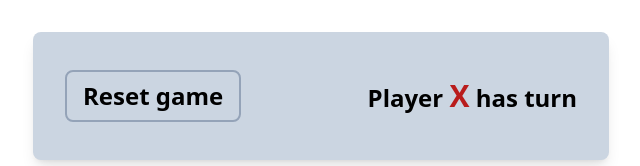
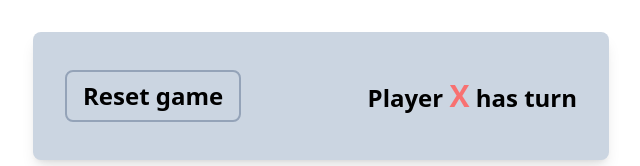
Before and after one commit to FeN1x1/tic-tac-toe-vue-3, a Vue app: page / in a window 1280 px wide. Shown: the top 166 px of the page, without its empty margins (319-959 px from the left). Built offline with nearby package versions, Linux system fonts and the light colour scheme.

Commit message:
fixed menu bug, minor color changes

```diff
--- a/src/components/Board.vue
+++ b/src/components/Board.vue
@@ -46,6 +46,7 @@ const resetGame = () => {
   gameState.value.winner = " "
   winningTiles.value = []
   isReset.value = true
+  emitGameState()
 }
 
 const checkForWinner = (playingArray: Tile[], winningsArray: number[][]) => {
@@ -61,6 +62,10 @@ const checkForWinner = (playingArray: Tile[], winningsArray: number[][]) => {
       }
     }
   })
+  emitGameState()
+}
+
+const emitGameState = () => {
   emit("gameState", {
     playingArray: gameState.value.playingArray,
     currentPlayer: gameState.value.currentPlayer,
--- a/src/components/Menu.vue
+++ b/src/components/Menu.vue
@@ -38,7 +38,7 @@ const isNoWinner = computed(() => {
         <span
           class="text-3xl font-extrabold"
           :class="
-            gameState.currentPlayer === 'X' ? 'text-red-700' : 'text-green-700'
+            gameState.currentPlayer === 'X' ? 'text-red-400' : 'text-green-400'
           "
           >{{ gameState.currentPlayer }}</span
         >
@@ -54,7 +54,7 @@ const isNoWinner = computed(() => {
         Player
         <span
           class="text-3xl font-extrabold"
-          :class="gameState.winner === 'X' ? 'text-red-700' : 'text-green-700'"
+          :class="gameState.winner === 'X' ? 'text-red-400' : 'text-green-400'"
           >{{ gameState.winner }}</span
         >
         has Won!
```
